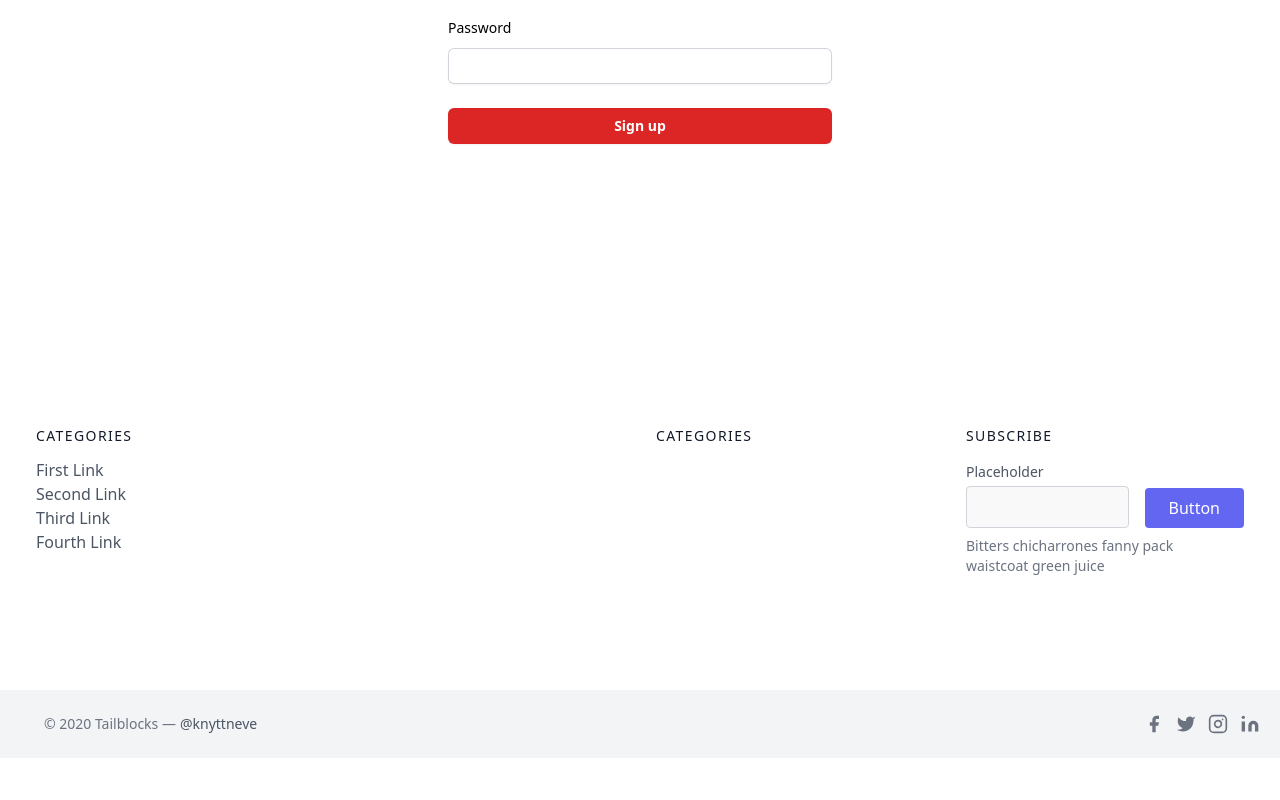
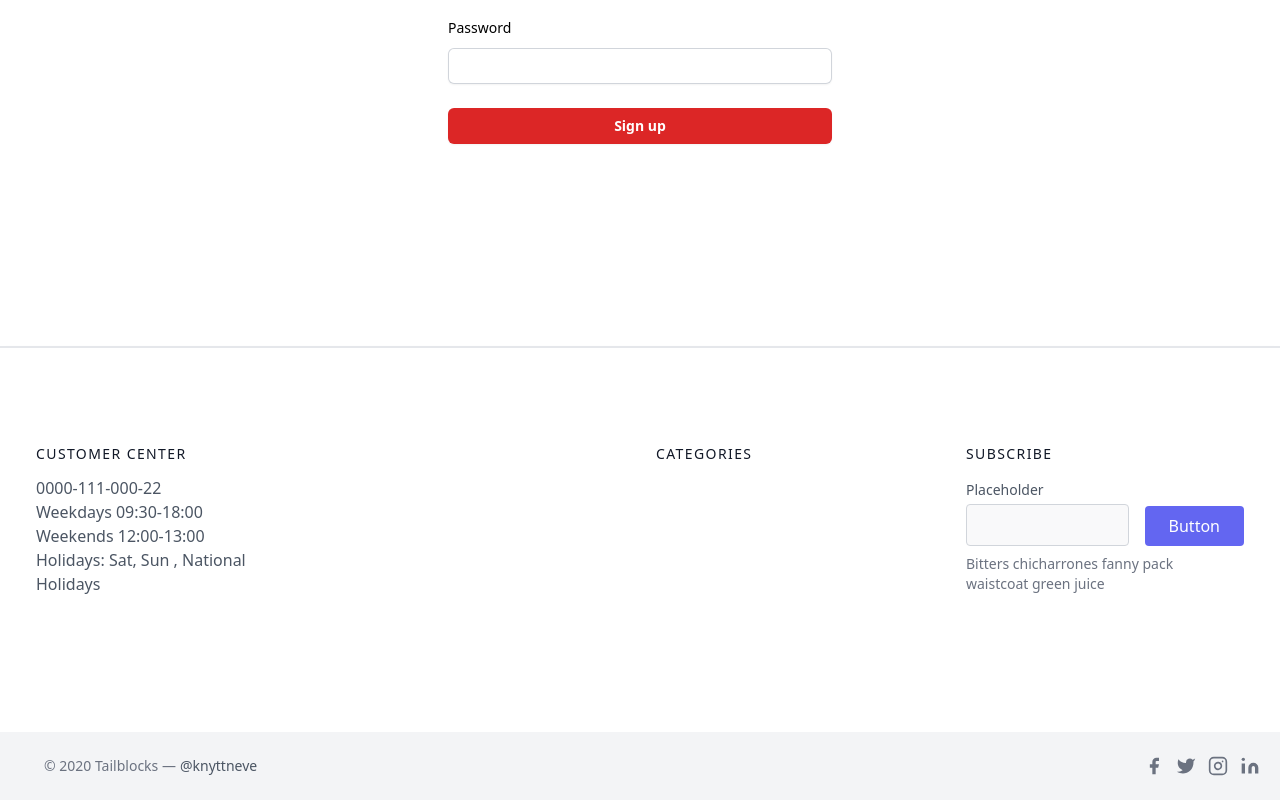
Before and after one commit to PeterRizek009/ecommerce-redux, a React (Create React App) app: page /signup in a window 1280 px wide. Shown: the part 552-1352 px from the top of the page. Before the commit the page ends 1310 px from the top, so only its background shows below. Built offline with nearby package versions, Linux system fonts and the light colour scheme; no server answers.

Commit message:
edit the link

```diff
--- a/package.json
+++ b/package.json
@@ -1,7 +1,7 @@
 {
   "name": "shoppingbyredux",
   "version": "0.1.0",
-  "homepage": "https://gitname.github.io/ecommerce-redux",
+  "homepage": "https://PeterRizek009.github.io/ecommerce-redux",
   "private": true,
   "dependencies": {
     "@headlessui/react": "^1.7.17",
--- a/src/components/footer/footer.js
+++ b/src/components/footer/footer.js
@@ -4,23 +4,23 @@ import React from 'react';
 
 const Footer = () => {
     return (
-        <footer className="text-gray-600 body-font dark:text-white w-full shadow-md dark:bg-[#22092C]">
+        <footer className="text-gray-600 body-font dark:text-white w-full shadow-md dark:bg-[#22092C] border-t-2 border-gray-200 mt-4">
             <div className="container px-5 py-24 mx-auto">
                 <div className="flex flex-wrap md:text-left text-center order-first">
                     <div className="lg:w-1/4 md:w-1/2 w-full px-4">
-                        <h2 className="title-font font-medium text-gray-900 tracking-widest text-sm mb-3">CATEGORIES</h2>
+                        <h2 className="title-font font-medium text-gray-900 tracking-widest text-sm mb-3">CUSTOMER CENTER</h2>
                         <nav className="list-none mb-10">
                             <li>
-                                <a className="text-gray-600 hover:text-gray-800">First Link</a>
+                                <h1 className="text-gray-600 hover:text-gray-800">0000-111-000-22</h1>
                             </li>
                             <li>
-                                <a className="text-gray-600 hover:text-gray-800">Second Link</a>
+                                <h1 className="text-gray-600 hover:text-gray-800">Weekdays 09:30-18:00</h1>
                             </li>
                             <li>
-                                <a className="text-gray-600 hover:text-gray-800">Third Link</a>
+                                <h1 className="text-gray-600 hover:text-gray-800">Weekends 12:00-13:00</h1>
                             </li>
                             <li>
-                                <a className="text-gray-600 hover:text-gray-800">Fourth Link</a>
+                                <h1 className="text-gray-600 hover:text-gray-800">Holidays: Sat, Sun , National Holidays</h1>
                             </li>
                         </nav>
                     </div>
```
